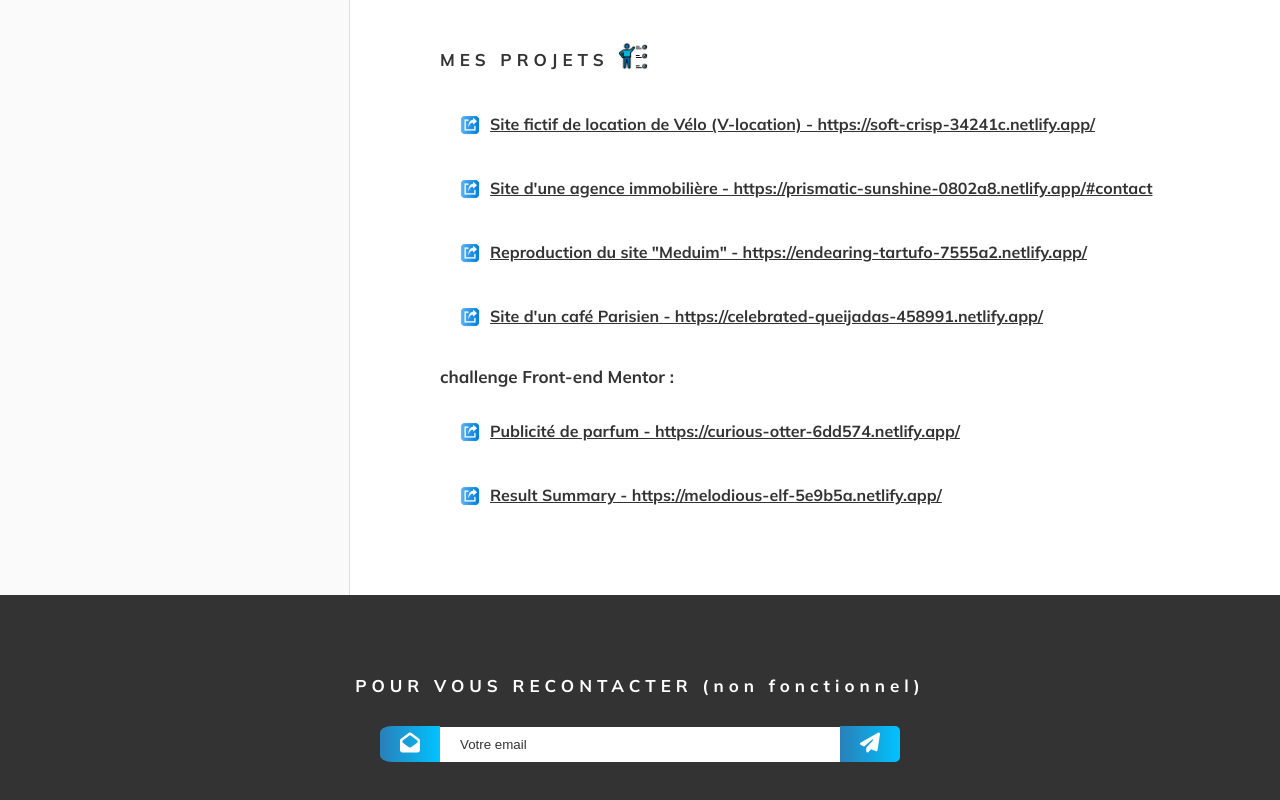
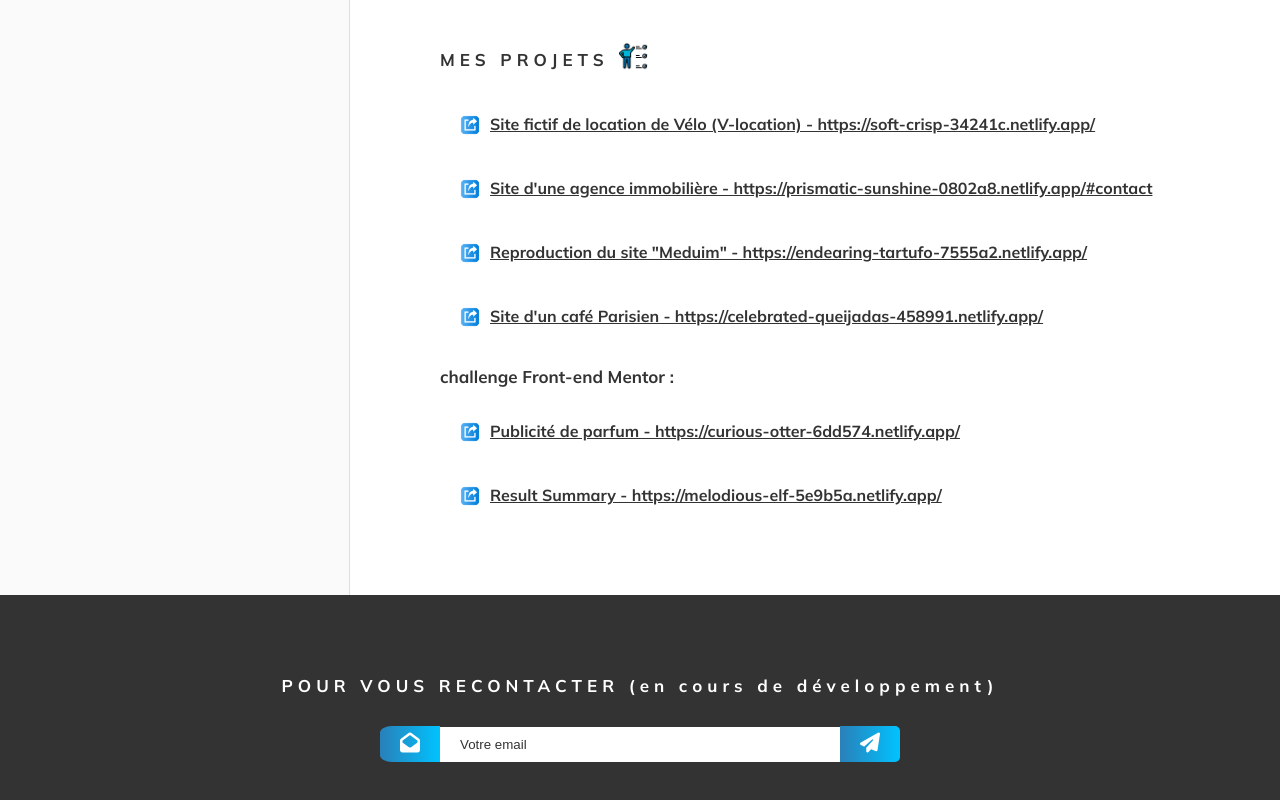
Before and after one commit to nicolaseron/CV, a website: page index.html in a window 1280 px wide. Shown: the part 1844-2644 px from the top of the page. Drawn offline with Linux system fonts and the light colour scheme.

Commit message:
learning

```diff
--- a/index.html
+++ b/index.html
@@ -72,7 +72,7 @@
             <div class="bar-skill-progress"></div>
             <div class="bar-skill-dot"></div>
           </div>
-          <h3>JAVA SCRIPT</h3>
+          <h3>JAVA SCRIPT (En cours d'apprentissage)</h3>
           <div class="bar-skill">
             <div class="bar-skill-progress-js"></div>
             <div class="bar-skill-dot-js"></div>
@@ -256,7 +256,9 @@
         </div>
       </main>
       <footer>
-        <h2 class="title-small">POUR VOUS RECONTACTER (non fonctionnel)</h2>
+        <h2 class="title-small">
+          POUR VOUS RECONTACTER (en cours de développement)
+        </h2>
         <form action="#">
           <i class="fa-solid fa-envelope-open prefix"></i>
           <input type="text" placeholder="Votre email" />
```
